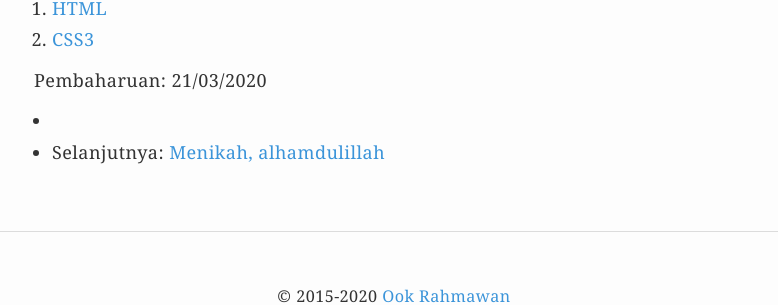
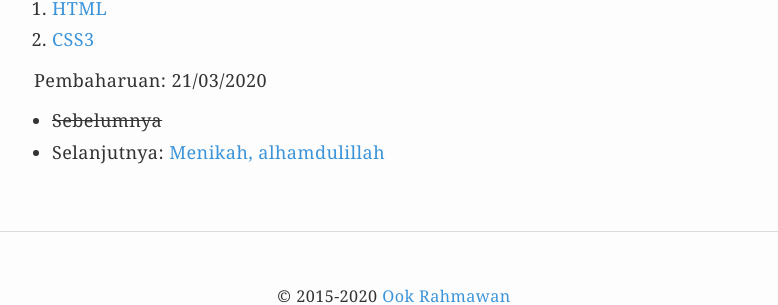
Before and after one commit to krhmwn/krhmwn.github.io, a Jekyll site: the page built from _posts/2015-12-13-kolofon.markdown, in a window 1280 px wide. Shown: the part 767-1072 px from the top of the page, without its empty margins (246-1024 px from the left). Built offline with Jekyll 4.4.1, drawn with Linux system fonts in a browser that asks for light colours.

Commit message:
Update v.6.3

```diff
--- a/_layouts/post.html
+++ b/_layouts/post.html
@@ -7,5 +7,5 @@
 <article class="post">
 <time datetime="{{ page.date | date: '%Y-%m-%d' }}">{{ page.date | date: "%d-%m-%Y"}}</time>
 {{content}}
-<ul><li>{% if page.previous.url %}Sebelumnya: <a href="{{ page.previous.url }}">{{page.previous.title}}</a>{% endif %}</li><li>{% if page.next.url %}Selanjutnya: <a href="{{ page.next.url }}">{{page.next.title}}</a>{% endif %}</li></ul></article>
+<ul><li>{% if page.previous.url %}Sebelumnya: <a href="{{ page.previous.url }}">{{page.previous.title}}</a>{% else %}<s>Sebelumnya</s>{% endif %}</li><li>{% if page.next.url %}Selanjutnya: <a href="{{ page.next.url }}">{{page.next.title}}</a>{% else %}<s>Selanjutnya</s>{% endif %}</li></ul></article>
 <footer>&copy; 2015-{{ site.time | date: "%Y" }} <a href="/">{{ site.title }}</a></footer>
```
